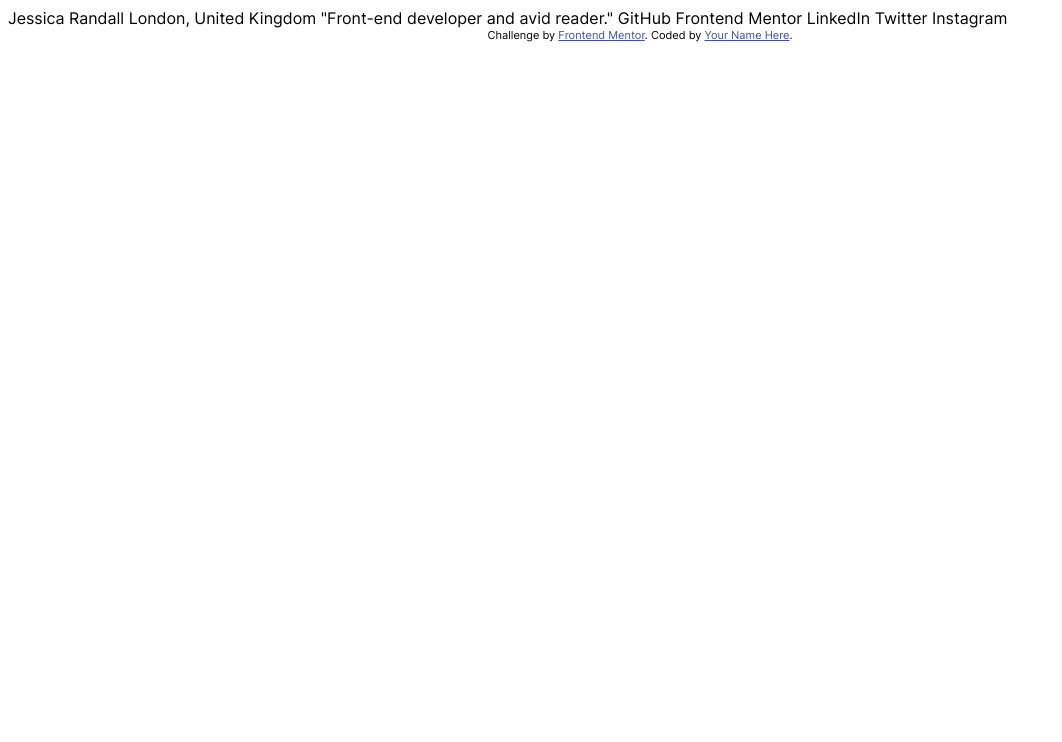
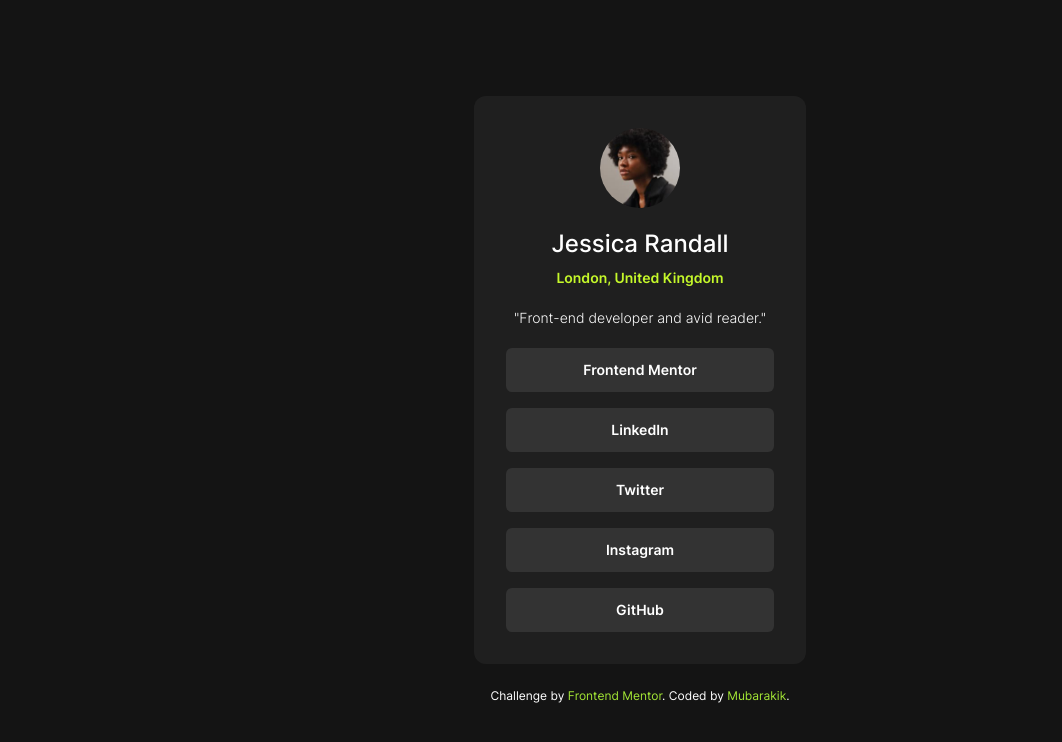
Before and after one commit to mubarakik/social-links-profile-main, a plain HTML site: page index.html in a window 1280 px wide. Shown: the whole page, without its empty margins (0-1062 px from the left). Drawn offline with nearby package versions, Linux system fonts and the light colour scheme.

Commit message:
Apply design styles

```diff
--- a/index.html
+++ b/index.html
@@ -3,12 +3,10 @@
 <head>
   <meta charset="UTF-8">
   <meta name="viewport" content="width=device-width, initial-scale=1.0"> <!-- displays site properly based on user's device -->
+  <link rel="icon" type="image/png" sizes="32x32" href="./assets/images/favicon-32x32.png">
+  <title>Frontend Mentor | Social links profile</title>
+  <script src="https://cdn.tailwindcss.com"></script>
 
-  <link rel="icon" type="image/png" sizes="32x32" href="./assets/images/favicon-32x32.png">
-
-  <title>Frontend Mentor | Social links profile</title>
-
-  <!-- Feel free to remove these styles or customise in your own stylesheet 👍 -->
   <style>
     @font-face {
       font-family: 'Inter';
@@ -21,26 +19,29 @@
       font-family: 'Inter', sans-serif;
     }
 
-
     .attribution { font-size: 11px; text-align: center; }
     .attribution a { color: hsl(228, 45%, 44%); }
   </style>
 </head>
-<body>
-
-  Jessica Randall
-  London, United Kingdom
-  "Front-end developer and avid reader."
-
-  GitHub
-  Frontend Mentor
-  LinkedIn
-  Twitter
-  Instagram
-
-  <div class="attribution">
-    Challenge by <a href="https://www.frontendmentor.io?ref=challenge" target="_blank">Frontend Mentor</a>.
-    Coded by <a href="#">Your Name Here</a>.
-  </div>
+<body class="bg-[hsl(0,_0%,_8%)] min-h-screen mx-auto flex flex-col items-center justify-center">
+  <main class="bg-[hsl(0,_0%,_12%)] rounded-xl p-6 max-w-xs sm:max-w-sm sm:p-8 flex flex-col items-center gap-5 text-[hsl(0,_0%,_100%)]">
+    <img class="rounded-full w-20" src="./assets/images/avatar-jessica.jpeg" alt="Profile Image of Jessica Randall">
+    <div class="flex flex-col items-center gap-2">
+      <h1 class="text-2xl font-medium text-center">Jessica Randall</h1>
+      <h3 class="text-sm font-semibold text-[hsl(75,_94%,_57%)] text-center">London, United Kingdom</h3>
+    </div>
+    <p class="text-sm text-center font-light px-2">"Front-end developer and avid reader."</p>
+    <ul class="flex flex-col items-center w-full gap-4">
+      <li class="bg-[hsl(0,_0%,_20%)] hover:bg-lime-300 cursor-pointer hover:text-zinc-900 transition duration-300 ease-in-out w-full text-center text-sm font-semibold py-3 rounded-md">Frontend Mentor</li>
+      <li class="bg-[hsl(0,_0%,_20%)] hover:bg-lime-300 cursor-pointer hover:text-zinc-900 transition duration-300 ease-in-out w-full text-center text-sm font-semibold py-3 rounded-md">LinkedIn</li>
+      <li class="bg-[hsl(0,_0%,_20%)] hover:bg-lime-300 cursor-pointer hover:text-zinc-900 transition duration-300 ease-in-out w-full text-center text-sm font-semibold py-3 rounded-md">Twitter</li>
+      <li class="bg-[hsl(0,_0%,_20%)] hover:bg-lime-300 cursor-pointer hover:text-zinc-900 transition duration-300 ease-in-out w-full text-center text-sm font-semibold py-3 rounded-md">Instagram</li>
+      <li class="bg-[hsl(0,_0%,_20%)] hover:bg-lime-300 cursor-pointer hover:text-zinc-900 transition duration-300 ease-in-out w-full text-center text-sm font-semibold py-3 rounded-md">GitHub</li>
+    </ul>
+  </main>
+  <footer class="text-white text-xs mt-6">
+    Challenge by <a class="text-lime-400" href="https://www.frontendmentor.io?ref=challenge" target="_blank">Frontend Mentor</a>.
+    Coded by <a class="text-lime-400" href="#">Mubarakik</a>.
+  </footer>
 </body>
 </html>
```
Also changed, not shown: screenshot.JPG (added), 2 other files.
